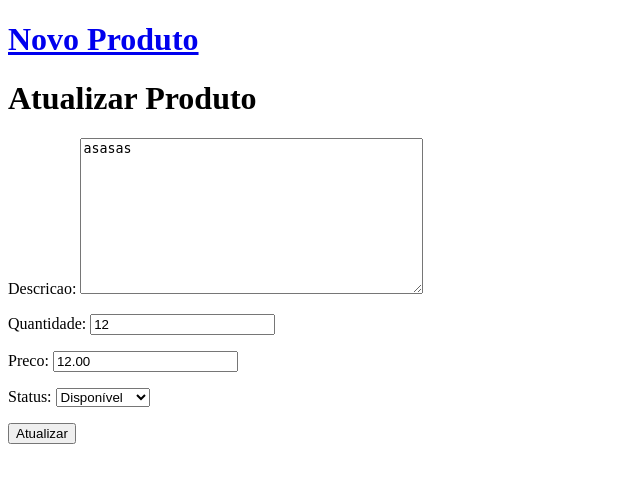
After one commit to phdfreitas/controle-de-estoque, a Django app: a page that uses estoque/application/templates/produto/atualizar-produto.html in a window 1280 px wide. The commit adds this page. Shown: the top 483 px of the page, without its empty margins (0-640 px from the left). Run offline with Django 3.2, Linux system fonts and the light colour scheme; data comes from the database, SQL or seed files in the repository; both versions use the stored data as it was after the commit.

Commit message:
Atualizar Produtos

```diff
--- a/estoque/application/models.py
+++ b/estoque/application/models.py
@@ -20,6 +20,9 @@ class Produto(models.Model):
     def get_absolute_url(self):
         return reverse('detalharProduto', args=[self.slug])
 
+    def get_absolute_url_update(self):
+        return reverse('atualizarProduto', args=[self.slug])
+
     class Meta:
         ordering = ('cadastrado',)
 
--- /dev/null
+++ b/estoque/application/templates/produto/atualizar-produto.html
@@ -0,0 +1,13 @@
+{% extends 'base.html' %}
+
+{% block title %}
+    Controle de Estoque - Atualizar dados do Produto
+{% endblock title %}
+
+{% block content %}
+    <h1>Atualizar Produto</h1>
+    <form method="post"> {% csrf_token %}
+        {{form.as_p}}
+        <input type="submit" value="Atualizar">
+    </form>
+{% endblock content %}
--- a/estoque/application/templates/produto/detalhar-produto.html
+++ b/estoque/application/templates/produto/detalhar-produto.html
@@ -6,4 +6,5 @@
 
 {% block content %}
     <P>{{produto.descricao}}</P>
+    <a href="{{produto.get_absolute_url_update}}">Atualizar dados do Produto</a>
 {% endblock content %}
--- a/estoque/application/urls.py
+++ b/estoque/application/urls.py
@@ -6,4 +6,5 @@ urlpatterns = [
     path('', views.ProdutoListView.as_view(), name='listarProdutos'),
     path('novoProduto', views.ProdutoCreateView.as_view(), name='cadastrarProduto'),
     path('<slug:slug>', views.ProdutoDetailView.as_view(), name='detalharProduto'),
+    path('<slug:slug>/atualizar', views.ProdutoUpdateView.as_view(), name='atualizarProduto'),
 ]
--- a/estoque/application/views.py
+++ b/estoque/application/views.py
@@ -1,5 +1,5 @@
 from django.shortcuts import render
-from django.views.generic import ListView, DetailView
+from django.views.generic import ListView, DetailView, UpdateView
 from django.views.generic.edit import CreateView
 from . models import Produto
 
@@ -17,5 +17,11 @@ class ProdutoDetailView(DetailView):
 
 class ProdutoCreateView(CreateView):
     model = Produto
-    fields = '__all__'
+    fields = ['nome', 'marca', 'descricao', 'quantidade', 'preco', 'usuario', 'status']
     template_name = 'produto/cadastrar-produto.html'
+
+
+class ProdutoUpdateView(UpdateView):
+    model = Produto
+    fields = ['descricao', 'quantidade', 'preco', 'status']
+    template_name = 'produto/atualizar-produto.html'
```
Also changed, not shown: estoque/db.sqlite3.
